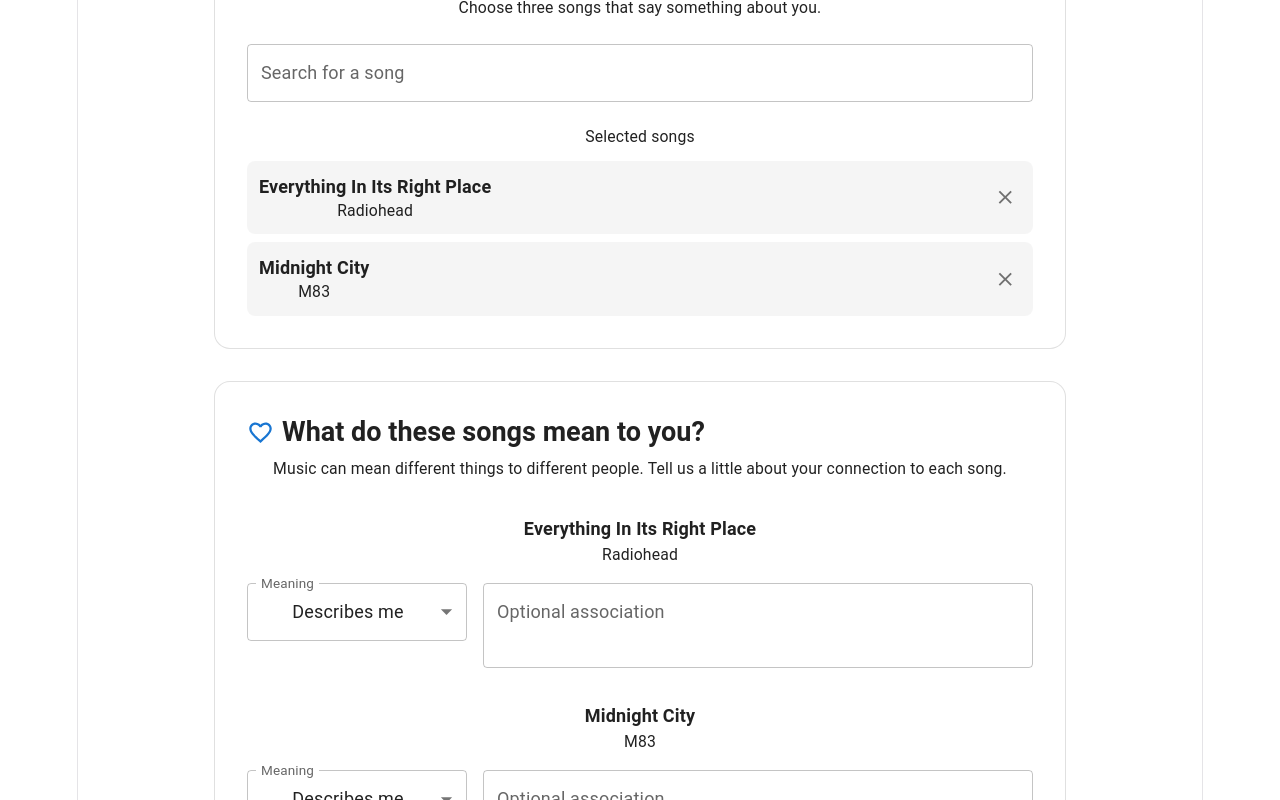
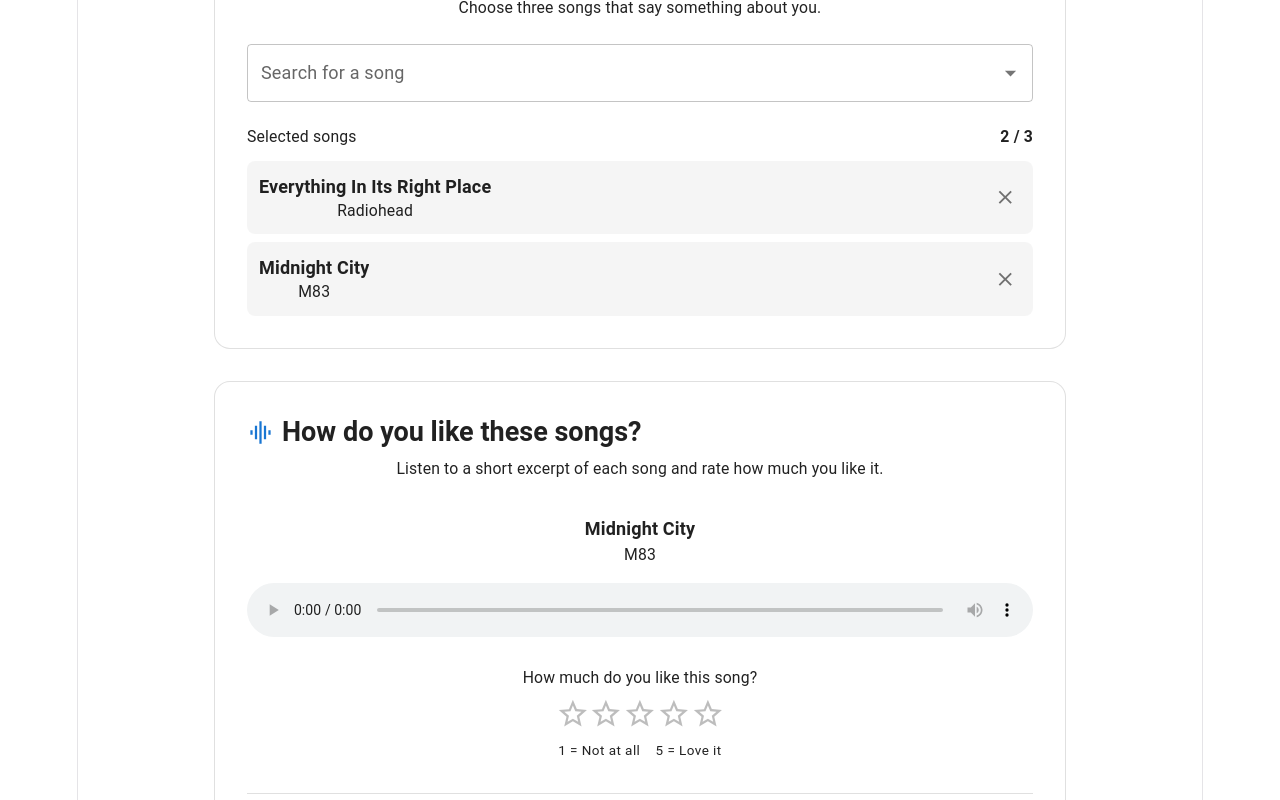
Before and after one commit to Supernini20/Music-DNA, a React (Vite) app in the folder frontend/: page /test in a window 1280 px wide. Shown: the part 10060-10860 px from the top of the page. Built offline with nearby package versions, Linux system fonts and the light colour scheme.

Commit message:
Changed song selection UI

```diff
--- a/frontend/src/components/profile-test/SongMeaning.tsx
+++ /dev/null
@@ -1,124 +0,0 @@
-import {
-  Box,
-  Card,
-  FormControl,
-  InputLabel,
-  MenuItem,
-  Select,
-  TextField,
-  Typography,
-} from "@mui/material";
-import FavoriteBorderIcon from "@mui/icons-material/FavoriteBorder";
-
-export function SongMeaning() {
-  return (
-    <Card
-      elevation={0}
-      sx={{
-        p: { xs: 3, sm: 4 },
-        mb: 4,
-        borderRadius: 4,
-        border: "1px solid",
-        borderColor: "divider",
-      }}
-    >
-      <Box
-        sx={{
-          display: "flex",
-          alignItems: "center",
-          gap: 1,
-          mb: 1,
-        }}
-      >
-        <FavoriteBorderIcon color="primary" />
-
-        <Typography
-          variant="h5"
-          sx={{
-            fontWeight: 600,
-          }}
-        >
-          What do these songs mean to you?
-        </Typography>
-      </Box>
-
-      <Typography variant="body2" color="text.secondary" sx={{ mb: 4 }}>
-        Music can mean different things to different people. Tell us a little
-        about your connection to each song.
-      </Typography>
-
-      <SongMeaningItem
-        title="Everything In Its Right Place"
-        artist="Radiohead"
-      />
-
-      <SongMeaningItem title="Midnight City" artist="M83" />
-    </Card>
-  );
-}
-
-interface SongMeaningItemProps {
-  title: string;
-  artist: string;
-}
-
-function SongMeaningItem({ title, artist }: SongMeaningItemProps) {
-  return (
-    <Box
-      sx={{
-        mb: 4,
-        "&:last-child": {
-          mb: 0,
-        },
-      }}
-    >
-      <Typography
-        variant="subtitle1"
-        sx={{
-          fontWeight: 600,
-        }}
-      >
-        {title}
-      </Typography>
-
-      <Typography variant="body2" color="text.secondary" sx={{ mb: 2 }}>
-        {artist}
-      </Typography>
-
-      <Box
-        sx={{
-          display: "grid",
-          gridTemplateColumns: {
-            xs: "1fr",
-            sm: "220px 1fr",
-          },
-          gap: 2,
-        }}
-      >
-        <FormControl fullWidth>
-          <InputLabel>Meaning</InputLabel>
-
-          <Select defaultValue="describes-me" label="Meaning">
-            <MenuItem value="describes-me">Describes me</MenuItem>
-
-            <MenuItem value="frequently-listen">I listen to it often</MenuItem>
-
-            <MenuItem value="emotional">Emotionally important</MenuItem>
-
-            <MenuItem value="memory">Reminds me of something</MenuItem>
-
-            <MenuItem value="other-side">Shows another side of me</MenuItem>
-          </Select>
-        </FormControl>
-
-        <TextField
-          fullWidth
-          label="Optional association"
-          placeholder="What does this song make you think of?"
-          multiline
-          minRows={2}
-        />
-      </Box>
-    </Box>
-  );
-}
--- /dev/null
+++ b/frontend/src/components/profile-test/SongRating.tsx
@@ -0,0 +1,139 @@
+import { Box, Card, Divider, Rating, Typography } from "@mui/material";
+import GraphicEqIcon from "@mui/icons-material/GraphicEq";
+
+interface RatingSong {
+  trackId: string;
+  title: string;
+  artist: string;
+  previewUrl: string;
+}
+
+const songsToRate: RatingSong[] = [
+  {
+    trackId: "rating-1",
+    title: "Midnight City",
+    artist: "M83",
+    previewUrl: "https://www.soundhelix.com/examples/mp3/SoundHelix-Song-1.mp3",
+  },
+  {
+    trackId: "rating-2",
+    title: "Teardrop",
+    artist: "Massive Attack",
+    previewUrl: "https://www.soundhelix.com/examples/mp3/SoundHelix-Song-2.mp3",
+  },
+  {
+    trackId: "rating-3",
+    title: "Sweet Disposition",
+    artist: "The Temper Trap",
+    previewUrl: "https://www.soundhelix.com/examples/mp3/SoundHelix-Song-3.mp3",
+  },
+];
+
+export function SongRating() {
+  return (
+    <Card
+      elevation={0}
+      sx={{
+        p: { xs: 3, sm: 4 },
+        mb: 4,
+        borderRadius: 4,
+        border: "1px solid",
+        borderColor: "divider",
+      }}
+    >
+      <Box
+        sx={{
+          display: "flex",
+          alignItems: "center",
+          gap: 1,
+          mb: 1,
+        }}
+      >
+        <GraphicEqIcon color="primary" />
+
+        <Typography
+          variant="h5"
+          sx={{
+            fontWeight: 600,
+          }}
+        >
+          How do you like these songs?
+        </Typography>
+      </Box>
+
+      <Typography variant="body2" color="text.secondary" sx={{ mb: 4 }}>
+        Listen to a short excerpt of each song and rate how much you like it.
+      </Typography>
+
+      <Box>
+        {songsToRate.map((song, index) => (
+          <Box key={song.trackId}>
+            <SongRatingItem song={song} />
+
+            {index < songsToRate.length - 1 && <Divider sx={{ my: 4 }} />}
+          </Box>
+        ))}
+      </Box>
+    </Card>
+  );
+}
+
+interface SongRatingItemProps {
+  song: RatingSong;
+}
+
+function SongRatingItem({ song }: SongRatingItemProps) {
+  return (
+    <Box>
+      <Typography
+        variant="subtitle1"
+        sx={{
+          fontWeight: 600,
+        }}
+      >
+        {song.title}
+      </Typography>
+
+      <Typography variant="body2" color="text.secondary" sx={{ mb: 2 }}>
+        {song.artist}
+      </Typography>
+
+      {/* Audio preview */}
+      <Box
+        component="audio"
+        controls
+        src={song.previewUrl}
+        sx={{
+          width: "100%",
+          mb: 3,
+        }}
+      />
+
+      {/* Rating */}
+      <Box
+        sx={{
+          display: "flex",
+          flexDirection: "column",
+          alignItems: "center",
+          gap: 1,
+        }}
+      >
+        <Typography variant="body2" color="text.secondary">
+          How much do you like this song?
+        </Typography>
+
+        <Rating
+          name={`rating-${song.trackId}`}
+          defaultValue={0}
+          max={5}
+          size="large"
+          precision={1}
+        />
+
+        <Typography variant="caption" color="text.secondary">
+          1 = Not at all&nbsp;&nbsp;&nbsp;&nbsp;5 = Love it
+        </Typography>
+      </Box>
+    </Box>
+  );
+}
--- a/frontend/src/components/profile-test/SongSelection.tsx
+++ b/frontend/src/components/profile-test/SongSelection.tsx
@@ -1,6 +1,14 @@
-import { Box, Card, IconButton, TextField, Typography } from "@mui/material";
+import {
+  Autocomplete,
+  Box,
+  Card,
+  IconButton,
+  TextField,
+  Typography,
+} from "@mui/material";
 import MusicNoteIcon from "@mui/icons-material/MusicNote";
 import CloseIcon from "@mui/icons-material/Close";
+import { useState } from "react";
 
 interface Song {
   id: string;
@@ -8,7 +16,9 @@
   artist: string;
 }
 
-const selectedSongs: Song[] = [
+// Temporäre Fake-Daten.
+// Später können diese Daten durch eine Backend-Suche ersetzt werden.
+const availableSongs: Song[] = [
   {
     id: "1",
     title: "Everything In Its Right Place",
@@ -19,9 +29,81 @@
     title: "Midnight City",
     artist: "M83",
   },
+  {
+    id: "3",
+    title: "Teardrop",
+    artist: "Massive Attack",
+  },
+  {
+    id: "4",
+    title: "Intro",
+    artist: "The xx",
+  },
+  {
+    id: "5",
+    title: "Roads",
+    artist: "Portishead",
+  },
+  {
+    id: "6",
+    title: "No Surprises",
+    artist: "Radiohead",
+  },
+  {
+    id: "7",
+    title: "Kids",
+    artist: "MGMT",
+  },
+  {
+    id: "8",
+    title: "Sweet Disposition",
+    artist: "The Temper Trap",
+  },
+  {
+    id: "9",
+    title: "505",
+    artist: "Arctic Monkeys",
+  },
+  {
+    id: "10",
+    title: "Space Song",
+    artist: "Beach House",
+  },
 ];
 
 export function SongSelection() {
+  const [selectedSongs, setSelectedSongs] = useState<Song[]>([
+    availableSongs[0],
+    availableSongs[1],
+  ]);
+
+  const handleSongSelect = (
+    _: React.SyntheticEvent,
+    song: Song | null,
+  ): void => {
+    if (!song) {
+      return;
+    }
+
+    if (selectedSongs.some((selected) => selected.id === song.id)) {
+      return;
+    }
+
+    if (selectedSongs.length >= 3) {
+      return;
+    }
+
+    setSelectedSongs((current) => [...current, song]);
+  };
+
+  const handleSongRemove = (songId: string): void => {
+    setSelectedSongs((current) => current.filter((song) => song.id !== songId));
+  };
+
+  const remainingSongs = availableSongs.filter(
+    (song) => !selectedSongs.some((selected) => selected.id === song.id),
+  );
+
   return (
     <Card
       elevation={0}
@@ -57,17 +139,72 @@
         Choose three songs that say something about you.
       </Typography>
 
-      <TextField
-        fullWidth
-        label="Search for a song"
-        placeholder="Artist or song title"
-        variant="outlined"
+      <Autocomplete
+        options={remainingSongs}
+        value={null}
+        disabled={selectedSongs.length >= 3}
+        onChange={handleSongSelect}
+        getOptionLabel={(song: Song) => `${song.title} — ${song.artist}`}
+        isOptionEqualToValue={(option, value) => option.id === value.id}
+        noOptionsText="No songs found"
+        renderOption={(props, song) => (
+          <Box
+            component="li"
+            {...props}
+            key={song.id}
+            sx={{
+              display: "flex !important",
+              flexDirection: "column",
+              alignItems: "flex-start !important",
+              py: "10px !important",
+            }}
+          >
+            <Typography variant="body1" sx={{ fontWeight: 600 }}>
+              {song.title}
+            </Typography>
+
+            <Typography variant="body2" color="text.secondary">
+              {song.artist}
+            </Typography>
+          </Box>
+        )}
+        renderInput={(params) => (
+          <TextField
+            {...params}
+            fullWidth
+            label="Search for a song"
+            placeholder={
+              selectedSongs.length >= 3
+                ? "You selected three songs"
+                : "Artist or song title"
+            }
+          />
+        )}
       />
 
       <Box sx={{ mt: 3 }}>
-        <Typography variant="body2" color="text.secondary" sx={{ mb: 1.5 }}>
-          Selected songs
-        </Typography>
+        <Box
+          sx={{
+            display: "flex",
+            justifyContent: "space-between",
+            alignItems: "center",
+            mb: 1.5,
+          }}
+        >
+          <Typography variant="body2" color="text.secondary">
+            Selected songs
+          </Typography>
+
+          <Typography
+            variant="body2"
+            color={
+              selectedSongs.length === 3 ? "primary.main" : "text.secondary"
+            }
+            sx={{ fontWeight: 600 }}
+          >
+            {selectedSongs.length} / 3
+          </Typography>
+        </Box>
 
         <Box
           sx={{
@@ -77,7 +214,11 @@
           }}
         >
           {selectedSongs.map((song) => (
-            <SelectedSong key={song.id} song={song} />
+            <SelectedSong
+              key={song.id}
+              song={song}
+              onRemove={handleSongRemove}
+            />
           ))}
         </Box>
       </Box>
@@ -87,9 +228,10 @@
 
 interface SelectedSongProps {
   song: Song;
+  onRemove: (songId: string) => void;
 }
 
-function SelectedSong({ song }: SelectedSongProps) {
+function SelectedSong({ song, onRemove }: SelectedSongProps) {
   return (
     <Box
       sx={{
@@ -102,11 +244,14 @@
         backgroundColor: "action.hover",
       }}
     >
-      <Box>
+      <Box sx={{ minWidth: 0 }}>
         <Typography
           variant="body1"
           sx={{
             fontWeight: 600,
+            overflow: "hidden",
+            textOverflow: "ellipsis",
+            whiteSpace: "nowrap",
           }}
         >
           {song.title}
@@ -117,7 +262,11 @@
         </Typography>
       </Box>
 
-      <IconButton size="small" aria-label={`Remove ${song.title}`}>
+      <IconButton
+        size="small"
+        aria-label={`Remove ${song.title}`}
+        onClick={() => onRemove(song.id)}
+      >
         <CloseIcon fontSize="small" />
       </IconButton>
     </Box>
--- a/frontend/src/pages/ProfileTest.tsx
+++ b/frontend/src/pages/ProfileTest.tsx
@@ -3,7 +3,7 @@
 
 import { PersonalityQuestions } from "../components/profile-test/PersonalityQuestions";
 import { SongSelection } from "../components/profile-test/SongSelection";
-import { SongMeaning } from "../components/profile-test/SongMeaning";
+import { SongRating } from "../components/profile-test/SongRating";
 import { JourneyNavigation } from "../components/JourneyNavigation";
 
 export function ProfileTest() {
@@ -61,7 +61,7 @@
 
         <SongSelection />
 
-        <SongMeaning />
+        <SongRating />
 
         <Box
           sx={{
```
